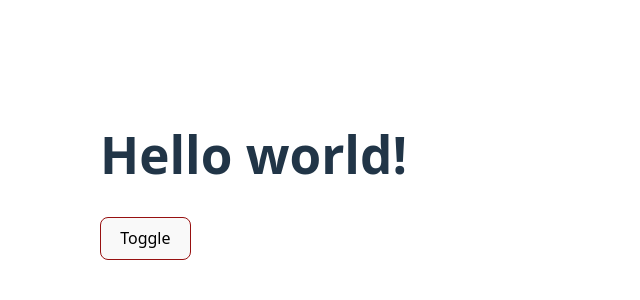
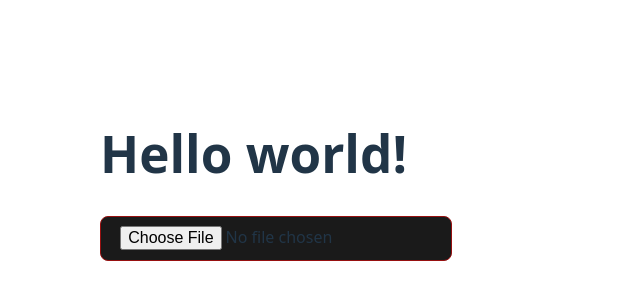
Before and after one commit to tvan-dev/exercises-react, a React (Vite) app: page / in a window 1280 px wide. Shown: the part 324-624 px from the top of the page, without its empty margins (0-640 px from the left). Built offline with nearby package versions, Linux system fonts and the light colour scheme.

Commit message:
previewAvt, note detail about CleanUp fn

```diff
--- /dev/null
+++ b/src/Avatar.jsx
@@ -0,0 +1,81 @@
+    import { useState, useEffect } from "react";
+
+    export default function Content() {
+    const [avatar, setAvatar] = useState(null);
+
+    useEffect(() => {
+        console.log(2.1);
+        return () => {
+        if (avatar?.preview) {
+            URL.revokeObjectURL(avatar.preview);
+        }
+        };
+    }, [avatar]);
+
+    function handleChangeAvt(e) {
+        const file = e.target.files[0];
+        if (!file) return;
+
+        const urlPreview = URL.createObjectURL(file);
+        setAvatar({ file, urlPreview }); //@@@
+        // e.target.value =null // fix lỗi chọn 2 bức ảnh giống nhau
+    }
+
+    return (
+        <div>
+        {avatar && (
+            <img
+            src={avatar.urlPreview}
+            alt=""
+            style={{ width: "300px", height: "300px" }}
+            />
+        )}
+        <input type="file" onChange={handleChangeAvt} />
+        </div>
+        //đối với input có  type="file" thì sẽ có mục e.target.files = một mảng FileList chứa các File object
+        //Nếu input cho phép chọn nhiều file (multiple), thì files sẽ chứa nhiều phần tử. Nếu không, nó chỉ có 1 hoặc rỗng.
+        //<input type="file" multiple onChange={handleChange} />
+    );
+    }
+    //Note:
+
+    //@@@ avatar được set sẽ có dạng :
+    //  avatar = {
+    //   file: File,          // chính là file object người dùng chọn (có đủ name, size, type, lastModified...)
+    //   preview: "blob:..."  // URL tạm để hiển thị ảnh (tạo từ URL.createObjectURL)
+    // }
+
+
+    //URL.createObjectURL() là một API trong JavaScript dùng để tạo ra một URL tạm (dạng blob:) trỏ tới một File hoặc Blob mà bạn có trong bộ nhớ (RAM).
+    //  Mỗi lần bạn gọi URL.createObjectURL(file) → trình duyệt sẽ giữ một tham chiếu đến dữ liệu của file trong bộ nhớ.
+    // Nếu không gọi URL.revokeObjectURL(), các blob URL này sẽ không tự giải phóng → gây memory leak (rò rỉ bộ nhớ) nếu người dùng upload nhiều file liên tục.
+
+
+    // -- About CleanUp Function --
+
+    // useEffect(()=> {
+    //logic calback
+    //return Cleanup Fn
+    //     }, [deps])
+
+    // 1. Ở lần component mount đầu tiên vào DOM, thì useEffect cũng chạy lần đầu tiên, thì logic callback chạy , nhưng cleanUp fn sẽ không chạy
+
+    // 2. Nếu deps thay đổi => useEffect sẽ chạy lại, nhưng lúc này, Cleanup sẽ chạy trước và logic callback chạy sau
+
+    // - React sẽ gọi cleanup function của lần useEffect trước.
+
+    // - Điều này giúp dọn dẹp những tài nguyên cũ (ví dụ: clear setInterval, remove event listener, revoke URL…) trước khi tạo cái mới, tránh rò rỉ bộ nhớ hoặc chạy chồng chéo.
+
+    // 3. Cleanup function được gọi trước khi component unmount
+
+    //  - KHi component bị gỡ bỏ khỏi DOM (unmount), cleanup sẽ chạy một lần cuối.
+
+    // - Điều này cực kỳ quan trọng để giải phóng tài nguyên:
+
+    // + Clear timer (setTimeout, setInterval)
+
+    // + Hủy subscription (WebSocket, Firebase, v.v.)
+
+    // + Remove event listener (window.addEventListener)
+
+    // + Revoke ObjectURL khi preview file ảnh
--- a/src/main.jsx
+++ b/src/main.jsx
@@ -6,8 +6,8 @@ import Todo from './Todo.jsx'
 // import Content from './UseEffect.jsx'
 // import Content from './UseEffect1.jsx'
 // import Content from './UseEffect2.jsx'
-import Content from './Timer.jsx'
-
+// import Content from './Timer.jsx'
+import Content from './Avatar.jsx'
 
 
 createRoot(document.getElementById('root')).render(
```
